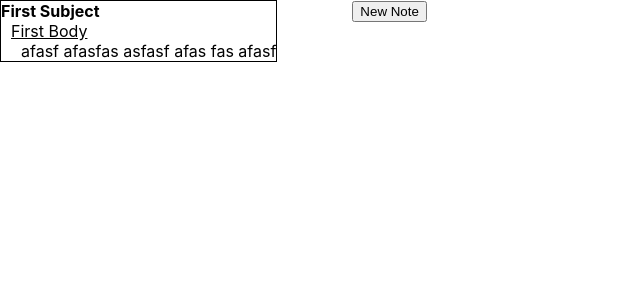
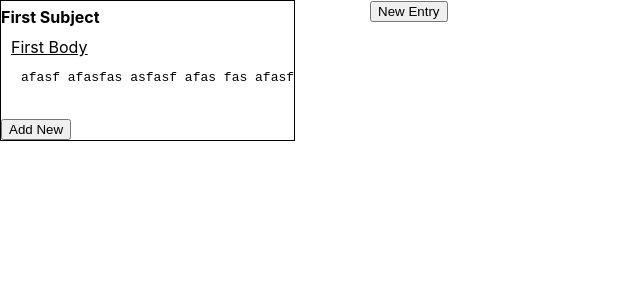
Before and after one commit to placidohoff/Note-Taker, a React (Create React App) app: page / in a window 1280 px wide. Shown: the top 300 px of the page, without its empty margins (0-640 px from the left). Built offline with nearby package versions, Linux system fonts and the light colour scheme.

Commit message:
New Entries and New Sections and saving responding well

```diff
--- a/src/App.js
+++ b/src/App.js
@@ -21,18 +21,36 @@ function App(){
   const [{chapters}, dispatch] = useStateValue();
   const [entrees, setEntrees] = useState(entries)
   const [makeNewNote, setMakeNewNote] = useState(false)
+  const [emptySection, setEmptySection] = useState([{title: '', content:''}])
 
+  const makeNewEntry = (e) => {
+    dispatch({
+      type: 'ADD_CHAPTER',
+      item:{
+        title: 'New Subject',
+        bodies: [
+          {
+            title: 'New Section',
+            content: 'afasf afasfas asfasf afas fas afasf'
+
+          }
+        ]
+      }
+    })
+  }
 
     return (
       <div className="app">
         <div className="app__entries">
-          {chapters.map(entry => {
+          {chapters.map((entry, index) => {
             return<>
 
-              <Entry
+              <NewEntry
+                isSet={true}
                 title = {entry.title}
-                content = {entry.bodies}
+                sections = {entry.bodies}
                 key={Math.random()}
+                entryIndex={index}
               />
 
               <br />
@@ -43,7 +61,10 @@ function App(){
               ?
               <div className="app_newEntry">
                 <NewEntry
-
+                  isSet={false}
+                  title = ''
+                  sections = {emptySection}
+                  key={Math.random()}
                 />
               </div>
               :
@@ -52,9 +73,10 @@ function App(){
         </div>
         <div className="app__options">
           <button
-            onClick={e => {setMakeNewNote(true)}}
+            //onClick={e => {setMakeNewNote(true)}}
+            onClick={makeNewEntry}
           >
-            New Note
+            New Entry
           </button>
 
         </div>
--- a/src/NewEntry.js
+++ b/src/NewEntry.js
@@ -1,9 +1,11 @@
- import React, {useState} from 'react'
+ import React, {useState, useEffect} from 'react'
  import './NewEntry.css'
  import {TextField} from '@material-ui/core'
  import NewSection from './NewSection.js'
+ import { useStateValue } from './StateProvider.js';
 
-function NewEntry() {
+
+function NewEntry(props) {
     // constructor(props){
     //     super(props)
     //     this.state = {
@@ -16,19 +18,36 @@ function NewEntry() {
     // }
 
     // const [section]
-    const [chapterTitle, setChapterTitle] = useState('')
-    const [isChapterTitleSet, setIsChapterTitleSet] = useState(false)
-    const [sections, setSections] = useState([])
+    const [chapterTitle, setChapterTitle] = useState(props.title)
+    const [isChapterTitleSet, setIsChapterTitleSet] = useState(props.isSet)
+    const [sections, setSections] = useState(props.sections)
     const [thisChapter, setThisChapter] = useState({chapter: chapterTitle, sections:[]})
+    const [makeNewSection, setMakeNewSection] = useState(false)
+    const [{chapters}, dispatch] = useStateValue();
+
 
     const makeChapterTitle = (e) => {
         //alert(e.target.value)
         setIsChapterTitleSet(true)
     }
 
+    const openNewSection = (e) => {
+        setMakeNewSection(true)
+    }
+
     const makeBody = (e) =>{
         alert('hello')
     }
+
+    useEffect(() => {
+        console.log(sections)
+        setThisChapter(
+            {
+                chapter: chapterTitle,
+                sections: sections
+            }
+        )
+    }, [])
 
      return(
          <div className="newEntry">
@@ -62,23 +81,40 @@ function NewEntry() {
                 {
                     //console.log({thisChapter.sections[0]})
                     thisChapter.sections.map(section => {
+                        //if(section.title !== '' && section.body !== ''){
                             return(
                             <NewSection
+                                isSet={props.isSet}
                                 title={section.title}
-                            body={section.body}
+                                body={section.content}
                                 makeSection={makeBody}
 
                             />
                             )
+                        //}
 
                     })
                 }
+                {
+                    makeNewSection
+                    ?
                 <NewSection
+                    isSet={false}
                     title=''
                     body=''
                     makeSection={makeBody}
+                    entryIndex={props.entryIndex}
                 />
+                :
+                <></>
+                }
             </div>
+            <br />
+            <button
+                onClick={openNewSection}
+            >
+                Add New
+            </button>
 
          </div>
      )
--- a/src/NewSection.js
+++ b/src/NewSection.js
@@ -1,16 +1,29 @@
 import React, {useState} from 'react'
 import {TextField} from '@material-ui/core'
 import './NewSection.css';
+import { useStateValue } from './StateProvider';
 
-function NewSection({title, body, makeBody}){
+function NewSection(props){
 
-    const [sectionTitle, setSectionTitle] = useState(title)
-    const [isSectionTitleSet, setIsSectionTitleSet] = useState(false)
-    const [sectionBody , setSectionBody] = useState(body)
-    const [isSectionBodySet, setIsSectionBodySet] = useState(false)
+    const [sectionTitle, setSectionTitle] = useState(props.title)
+    const [isSectionTitleSet, setIsSectionTitleSet] = useState(props.isSet)
+    const [sectionBody , setSectionBody] = useState(props.body)
+    const [isSectionBodySet, setIsSectionBodySet] = useState(props.isSet)
+    const [{newSection}, dispatch] = useStateValue();
 
     const makeSectionTitle = () => {
 
+    }
+
+    const makeSection = (e) => {
+        dispatch({
+                    type: 'MAKE_SECTION',
+                    item:{
+                        title: sectionTitle,
+                        content: sectionBody,
+                        entryIndex: props.entryIndex
+                    }
+                })
     }
 
     return(
@@ -77,11 +90,27 @@ function NewSection({title, body, makeBody}){
 
                 }
              </div>
-            <button
-                onClick={makeBody}
-            >
-                Make Section
-            </button>
+             {
+                 props.isSet
+                 ?
+                    <></>
+                :
+                <button
+                    //onClick={props.makeSection}
+                    // onClick={
+                    //     dispatch({
+                    //         type: 'MAKE_SECTION',
+                    //         item:{
+                    //             title: sectionTitle,
+                    //             content: sectionBody
+                    //         }
+                    //     })
+                    // }
+                    onClick={makeSection}
+                >
+                    Save
+                </button>
+            }
         </div>
     )
 }
--- a/src/reducer.js
+++ b/src/reducer.js
@@ -1,15 +1,4 @@
 export const initialState = {
-    // chapters: [
-    //     {
-    //         title: '',
-    //         sections: [
-    //             {
-    //                 title: '',
-    //                 body: ''
-    //             }
-    //         ]
-    //     }
-    // ]
     chapters: [
         {
             title: 'First Subject',
@@ -21,9 +10,11 @@ export const initialState = {
                 }
             ]
         }
-
-
-    ]
+    ],
+    newSection: {
+        title:'',
+        content:''
+    }
 }
 
 const reducer = (state, action) => {
@@ -33,6 +24,29 @@ const reducer = (state, action) => {
                 ...state,
                 chapters:[...state.chapters, action.item]
             }
+        case 'ADD_CHAPTER_TITLE':
+            return{
+                ...state,
+                //chapters:[action.item.entryIndex].title:
+            }
+        case 'MAKE_SECTION':
+            console.log(state)
+            state.chapters[action.item.entryIndex].bodies = [...state.chapters[action.item.entryIndex].bodies, action.item]
+            // for(let i = 0; i < state.chapters.length; i++){
+            //     console.log('yo')
+            // }
+            return{
+                 ...state,
+               // newSection: action.item,
+                // chapters: [
+                //     {
+                //         title: state.chapters[action.item.entryIndex].title,
+                //         bodies: [...state.chapters[action.item.entryIndex].bodies, action.item]
+
+                //     }
+                // ]
+                //chapters: ...state.chapters
+            }
         default:
             return state;
     }
```
Also changed, not shown: 1 other file (tests, documents, lock files or other folders). Lines whose indentation alone changed are shown as unchanged.
